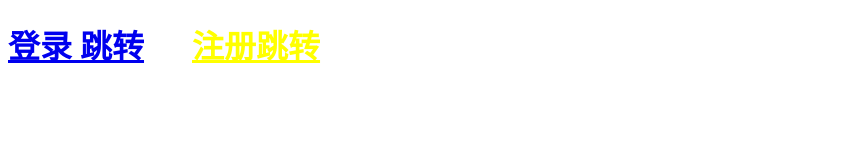
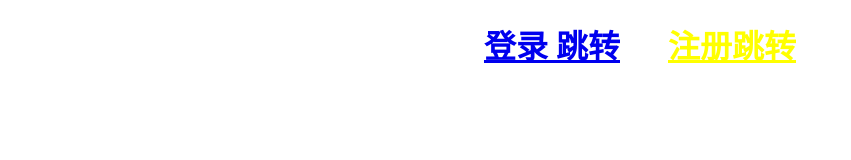
Before and after one commit to mymissball/YY, a plain HTML site: page index.html in a window 1280 px wide. Shown: the whole page, without its empty margins (0-851 px from the left). Drawn offline with Linux system fonts and the light colour scheme.

Commit message:
修改跳转链接中心

```diff
--- a/index.html
+++ b/index.html
@@ -2,7 +2,7 @@
 <html>
 <head></head>
 <body >
-	<h1 style="align-content: center;"><a href="login.html">登录 跳转</a> &nbsp;&nbsp;&nbsp;&nbsp; <a style="color: yellow" href="register.html">注册跳转</a></h1>
+	<h1 style="text-align: center;"><a href="login.html">登录 跳转</a> &nbsp;&nbsp;&nbsp;&nbsp; <a style="color: yellow" href="register.html">注册跳转</a></h1>
 
 </body>
 
```
Also changed, not shown: login.html (+2 -0 lines).
